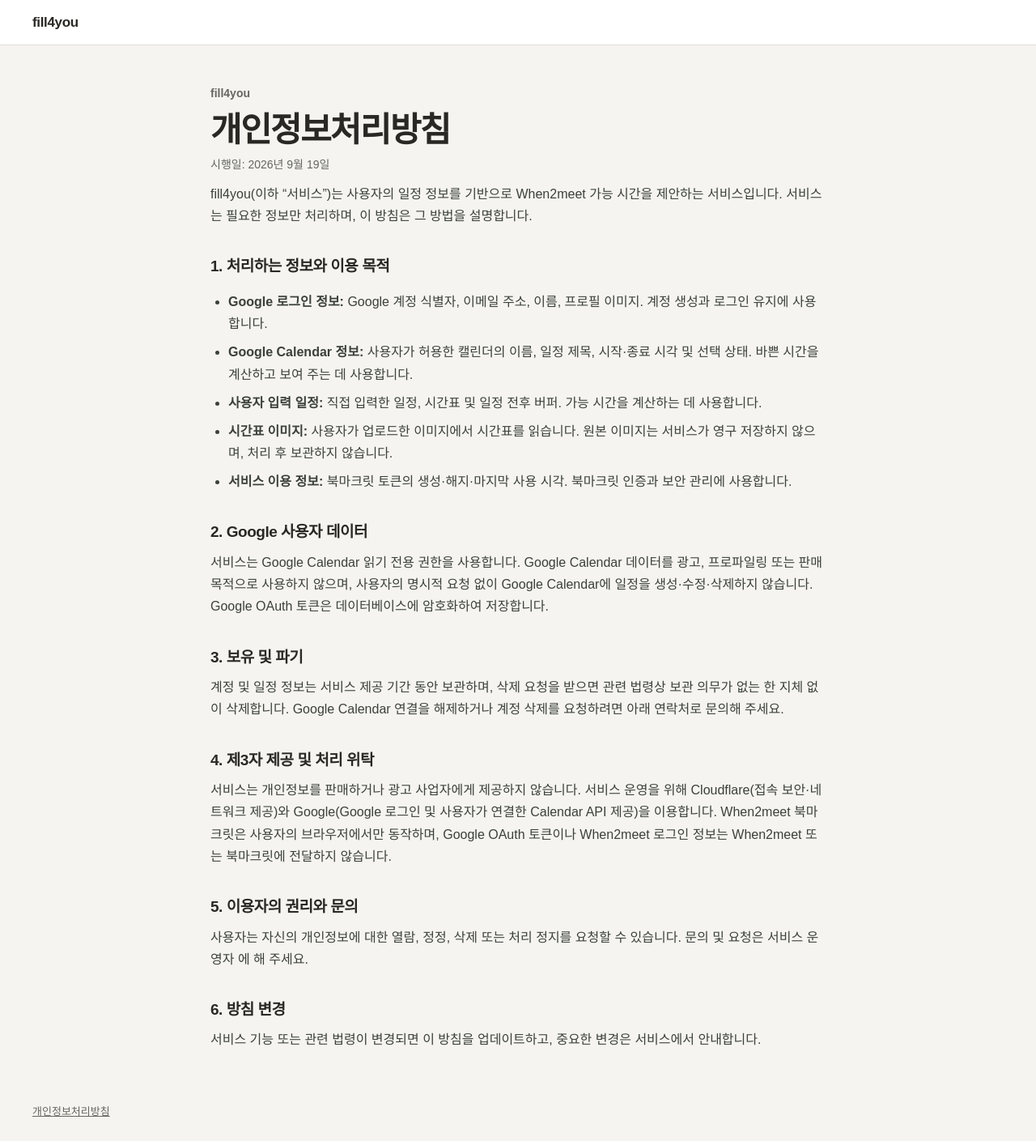
After one commit to donngas/fill4you, a FastAPI app: template app/web/templates/privacy.html in a window 1280 px wide. The commit adds this page. Shown: the whole page at 81% size. Run offline with FastAPI, Linux system fonts and the light colour scheme; the template is opened without the code that fills it, so the values that code supplies are empty.

Commit message:
feat: add privacy policy page

```diff
--- a/app/web/static/css/app.css
+++ b/app/web/static/css/app.css
@@ -112,6 +112,16 @@ fieldset input, .checkbox-label input { width: auto; min-height: auto; }
 .bookmarklet-token > span { margin-right: auto; }
 .token-info { flex-basis: 100%; margin: 0; color: #65675f; font-size: 13px; line-height: 1.45; }
 .bookmarklet-token.is-recently-revoked { color: #65675f; }
+.site-footer { width: min(100% - 40px, 1200px); margin: 0 auto 28px; color: #65675f; font-size: 13px; }
+.site-footer a { color: inherit; }
+.legal-page { width: min(100% - 40px, 760px); margin: 48px auto 64px; color: #3c403b; line-height: 1.7; }
+.legal-page h1 { margin: 0; color: #292824; font-size: clamp(30px, 5vw, 42px); letter-spacing: -0.04em; }
+.legal-page h2 { margin: 36px 0 10px; color: #292824; font-size: 19px; }
+.legal-page p { margin: 10px 0; }
+.legal-page ul { display: grid; gap: 8px; padding-left: 22px; }
+.legal-eyebrow, .legal-date { color: #65675f; font-size: 14px; }
+.legal-eyebrow { margin: 0 0 8px !important; font-weight: 700; }
+.legal-date { margin-top: 6px !important; }
 .bookmarklet-dialog { width: min(calc(100% - 32px), 480px); margin: auto; padding: 0; border: 1px solid #deddd8; border-radius: 8px; background: #fff; color: #292824; }
 .bookmarklet-dialog::backdrop { background: rgb(34 35 31 / .36); }
 .dialog-heading { display: flex; align-items: center; justify-content: space-between; gap: 16px; padding: 16px 20px; border-bottom: 1px solid #e5e4df; }
--- a/app/web/templates/base.html
+++ b/app/web/templates/base.html
@@ -11,5 +11,6 @@
       <a class="wordmark" href="/">fill4you</a>
     </header>
     <main>{% block content %}{% endblock %}</main>
+    <footer class="site-footer"><a href="/privacy">개인정보처리방침</a></footer>
   </body>
 </html>
--- /dev/null
+++ b/app/web/templates/privacy.html
@@ -0,0 +1,47 @@
+{% extends "base.html" %}
+{% block content %}
+<article class="legal-page">
+  <p class="legal-eyebrow">fill4you</p>
+  <h1>개인정보처리방침</h1>
+  <p class="legal-date">시행일: 2026년 9월 19일</p>
+  <p>fill4you(이하 “서비스”)는 사용자의 일정 정보를 기반으로 When2meet 가능 시간을 제안하는 서비스입니다. 서비스는 필요한 정보만 처리하며, 이 방침은 그 방법을 설명합니다.</p>
+
+  <section>
+    <h2>1. 처리하는 정보와 이용 목적</h2>
+    <ul>
+      <li><strong>Google 로그인 정보:</strong> Google 계정 식별자, 이메일 주소, 이름, 프로필 이미지. 계정 생성과 로그인 유지에 사용합니다.</li>
+      <li><strong>Google Calendar 정보:</strong> 사용자가 허용한 캘린더의 이름, 일정 제목, 시작·종료 시각 및 선택 상태. 바쁜 시간을 계산하고 보여 주는 데 사용합니다.</li>
+      <li><strong>사용자 입력 일정:</strong> 직접 입력한 일정, 시간표 및 일정 전후 버퍼. 가능 시간을 계산하는 데 사용합니다.</li>
+      <li><strong>시간표 이미지:</strong> 사용자가 업로드한 이미지에서 시간표를 읽습니다. 원본 이미지는 서비스가 영구 저장하지 않으며, 처리 후 보관하지 않습니다.</li>
+      <li><strong>서비스 이용 정보:</strong> 북마크릿 토큰의 생성·해지·마지막 사용 시각. 북마크릿 인증과 보안 관리에 사용합니다.</li>
+    </ul>
+  </section>
+
+  <section>
+    <h2>2. Google 사용자 데이터</h2>
+    <p>서비스는 Google Calendar 읽기 전용 권한을 사용합니다. Google Calendar 데이터를 광고, 프로파일링 또는 판매 목적으로 사용하지 않으며, 사용자의 명시적 요청 없이 Google Calendar에 일정을 생성·수정·삭제하지 않습니다. Google OAuth 토큰은 데이터베이스에 암호화하여 저장합니다.</p>
+  </section>
+
+  <section>
+    <h2>3. 보유 및 파기</h2>
+    <p>계정 및 일정 정보는 서비스 제공 기간 동안 보관하며, 삭제 요청을 받으면 관련 법령상 보관 의무가 없는 한 지체 없이 삭제합니다. Google Calendar 연결을 해제하거나 계정 삭제를 요청하려면 아래 연락처로 문의해 주세요.</p>
+  </section>
+
+  <section>
+    <h2>4. 제3자 제공 및 처리 위탁</h2>
+    <p>서비스는 개인정보를 판매하거나 광고 사업자에게 제공하지 않습니다. 서비스 운영을 위해 Cloudflare(접속 보안·네트워크 제공)와 Google(Google 로그인 및 사용자가 연결한 Calendar API 제공)을 이용합니다. When2meet 북마크릿은 사용자의 브라우저에서만 동작하며, Google OAuth 토큰이나 When2meet 로그인 정보는 When2meet 또는 북마크릿에 전달하지 않습니다.</p>
+  </section>
+
+  <section>
+    <h2>5. 이용자의 권리와 문의</h2>
+    <p>사용자는 자신의 개인정보에 대한 열람, 정정, 삭제 또는 처리 정지를 요청할 수 있습니다. 문의 및 요청은
+      {% if privacy_contact_email %}<a href="mailto:{{ privacy_contact_email }}">{{ privacy_contact_email }}</a>{% else %}서비스 운영자{% endif %}
+      에 해 주세요.</p>
+  </section>
+
+  <section>
+    <h2>6. 방침 변경</h2>
+    <p>서비스 기능 또는 관련 법령이 변경되면 이 방침을 업데이트하고, 중요한 변경은 서비스에서 안내합니다.</p>
+  </section>
+</article>
+{% endblock %}
--- a/compose.prod.yaml
+++ b/compose.prod.yaml
@@ -27,6 +27,7 @@ services:
       APP_WORKERS: ${APP_WORKERS:-1}
       APP_LOG_LEVEL: ${APP_LOG_LEVEL:-info}
       PUBLIC_BASE_URL: ${PUBLIC_BASE_URL:?Set PUBLIC_BASE_URL in the server-local .env file}
+      PRIVACY_CONTACT_EMAIL: ${PRIVACY_CONTACT_EMAIL:?Set PRIVACY_CONTACT_EMAIL in the server-local .env file}
       GOOGLE_CLIENT_ID: ${GOOGLE_CLIENT_ID:-}
       GOOGLE_CLIENT_SECRET: ${GOOGLE_CLIENT_SECRET:-}
       GOOGLE_REDIRECT_URI: ${GOOGLE_REDIRECT_URI:-}
```
Also changed, not shown: app/core/config.py (+8 -0 lines), app/web/router.py (+9 -0 lines), tests/test_config.py (+2 -0 lines), tests/test_privacy.py (added, +9 -0 lines), 2 other files.
